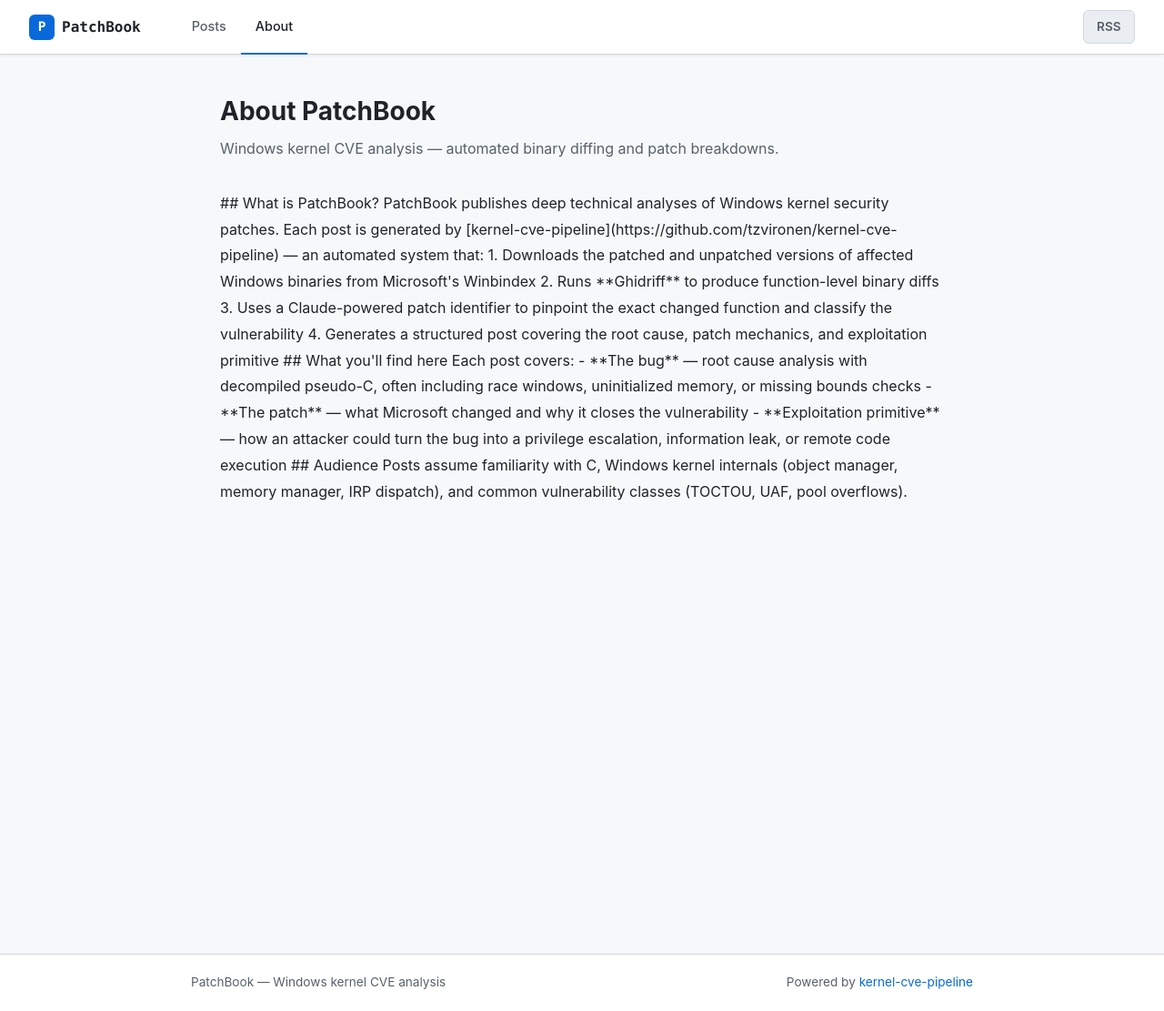
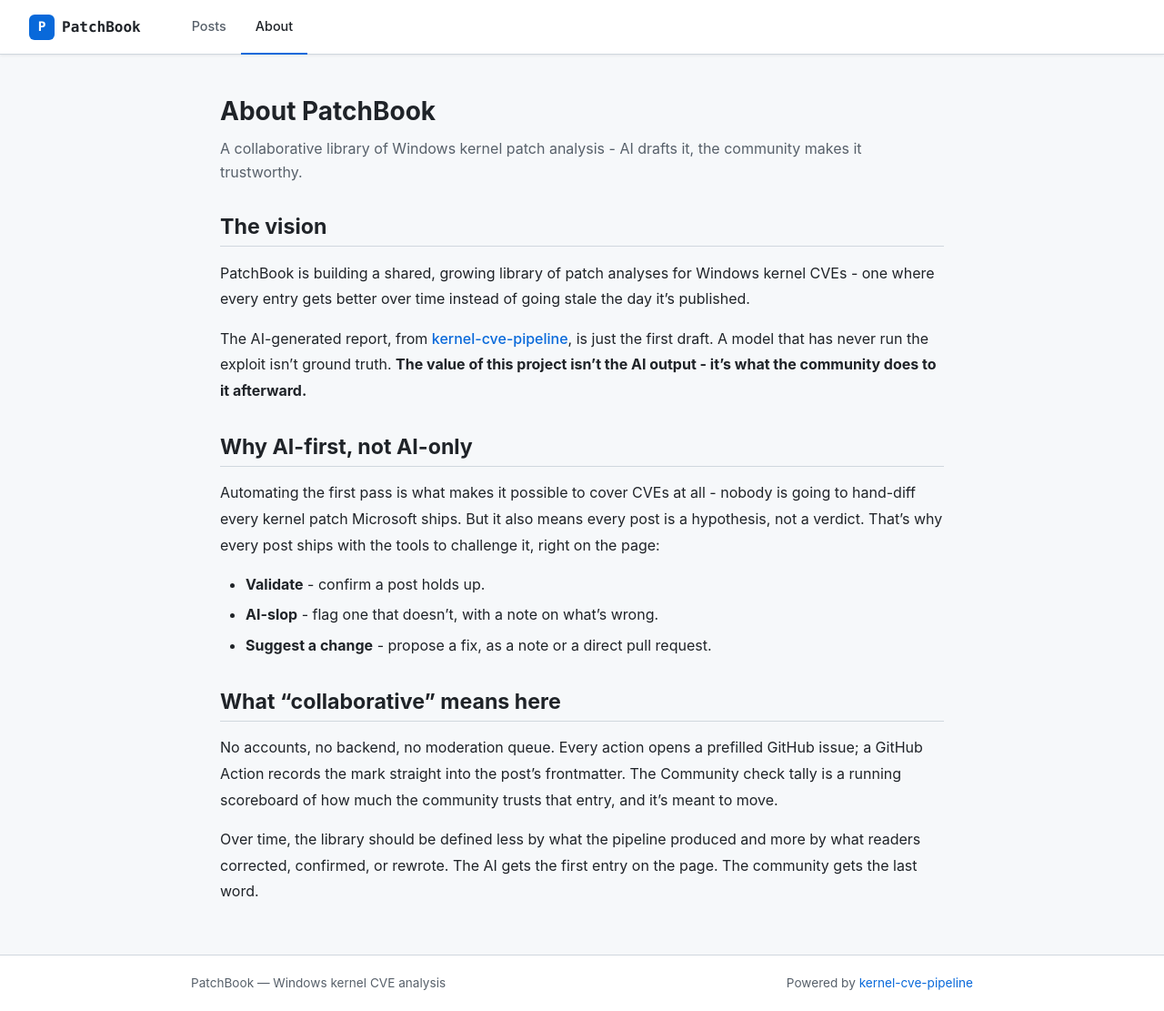
Before and after one commit to TzviRonen/PatchBook, a Jekyll site: the page built from about.md, in a window 1280 px wide and 1111 px high. Shown: the whole window at 91% size. Built offline with Jekyll 4.4.1, drawn with Linux system fonts in a browser that asks for light colours.

Commit message:
Remove RSS nav button; rewrite and trim About page
- Drop the RSS button from the top-right nav and its now-unused CSS.
- Rewrite About around the actual project thesis: a collaborative patch
  analysis library where the AI report is a first draft and community
  validation is the real value. Fixed a latent kramdown bug where
  Markdown inside a raw <article> block wasn't rendering without
  markdown="1". Trimmed prose and dropped the Audience section.

Co-Authored-By: Claude Sonnet 5 <noreply@anthropic.com>

```diff
--- a/_layouts/default.html
+++ b/_layouts/default.html
@@ -18,9 +18,6 @@
     <a href="{{ '/' | relative_url }}"{% if page.url == '/' %} class="active"{% endif %}>Posts</a>
     <a href="{{ '/about' | relative_url }}"{% if page.url == '/about/' %} class="active"{% endif %}>About</a>
   </div>
-  <div class="nav-right">
-    <a href="{{ '/feed.xml' | relative_url }}" class="btn btn-muted" title="RSS Feed">RSS</a>
-  </div>
 </nav>
 {{ content }}
 <footer>
--- a/about.md
+++ b/about.md
@@ -5,30 +5,42 @@ title: About
 <div class="page">
   <div class="page-header">
     <h1>About PatchBook</h1>
-    <p>Windows kernel CVE analysis — automated binary diffing and patch breakdowns.</p>
+    <p>A collaborative library of Windows kernel patch analysis - AI drafts it, the community makes it trustworthy.</p>
   </div>
-  <article class="prose">
+  <article class="prose" markdown="1">
 
-## What is PatchBook?
+## The vision
 
-PatchBook publishes deep technical analyses of Windows kernel security patches. Each post is generated by [kernel-cve-pipeline](https://github.com/tzvironen/kernel-cve-pipeline) — an automated system that:
+PatchBook is building a shared, growing library of patch analyses for Windows
+kernel CVEs - one where every entry gets better over time instead of going
+stale the day it's published.
 
-1. Downloads the patched and unpatched versions of affected Windows binaries from Microsoft's Winbindex
-2. Runs **Ghidriff** to produce function-level binary diffs
-3. Uses a Claude-powered patch identifier to pinpoint the exact changed function and classify the vulnerability
-4. Generates a structured post covering the root cause, patch mechanics, and exploitation primitive
+The AI-generated report, from [kernel-cve-pipeline](https://github.com/tzvironen/kernel-cve-pipeline),
+is just the first draft. A model that has never run the exploit isn't ground
+truth. **The value of this project isn't the AI output - it's what the
+community does to it afterward.**
 
-## What you'll find here
+## Why AI-first, not AI-only
 
-Each post covers:
+Automating the first pass is what makes it possible to cover CVEs at all -
+nobody is going to hand-diff every kernel patch Microsoft ships. But it also
+means every post is a hypothesis, not a verdict. That's why every post ships
+with the tools to challenge it, right on the page:
 
-- **The bug** — root cause analysis with decompiled pseudo-C, often including race windows, uninitialized memory, or missing bounds checks
-- **The patch** — what Microsoft changed and why it closes the vulnerability
-- **Exploitation primitive** — how an attacker could turn the bug into a privilege escalation, information leak, or remote code execution
+- **Validate** - confirm a post holds up.
+- **AI-slop** - flag one that doesn't, with a note on what's wrong.
+- **Suggest a change** - propose a fix, as a note or a direct pull request.
 
-## Audience
+## What "collaborative" means here
 
-Posts assume familiarity with C, Windows kernel internals (object manager, memory manager, IRP dispatch), and common vulnerability classes (TOCTOU, UAF, pool overflows).
+No accounts, no backend, no moderation queue. Every action opens a prefilled
+GitHub issue; a GitHub Action records the mark straight into the post's
+frontmatter. The Community check tally is a running scoreboard of how much
+the community trusts that entry, and it's meant to move.
+
+Over time, the library should be defined less by what the pipeline produced
+and more by what readers corrected, confirmed, or rewrote. The AI gets the
+first entry on the page. The community gets the last word.
 
   </article>
 </div>
--- a/assets/main.css
+++ b/assets/main.css
@@ -102,7 +102,6 @@ nav {
 }
 .nav-links a:hover { color: var(--text); }
 .nav-links a.active { color: var(--text); border-bottom-color: var(--blue); }
-.nav-right { margin-left: auto; display: flex; align-items: center; gap: 0.75rem; }
 
 /* ── footer ── */
 footer {
```
